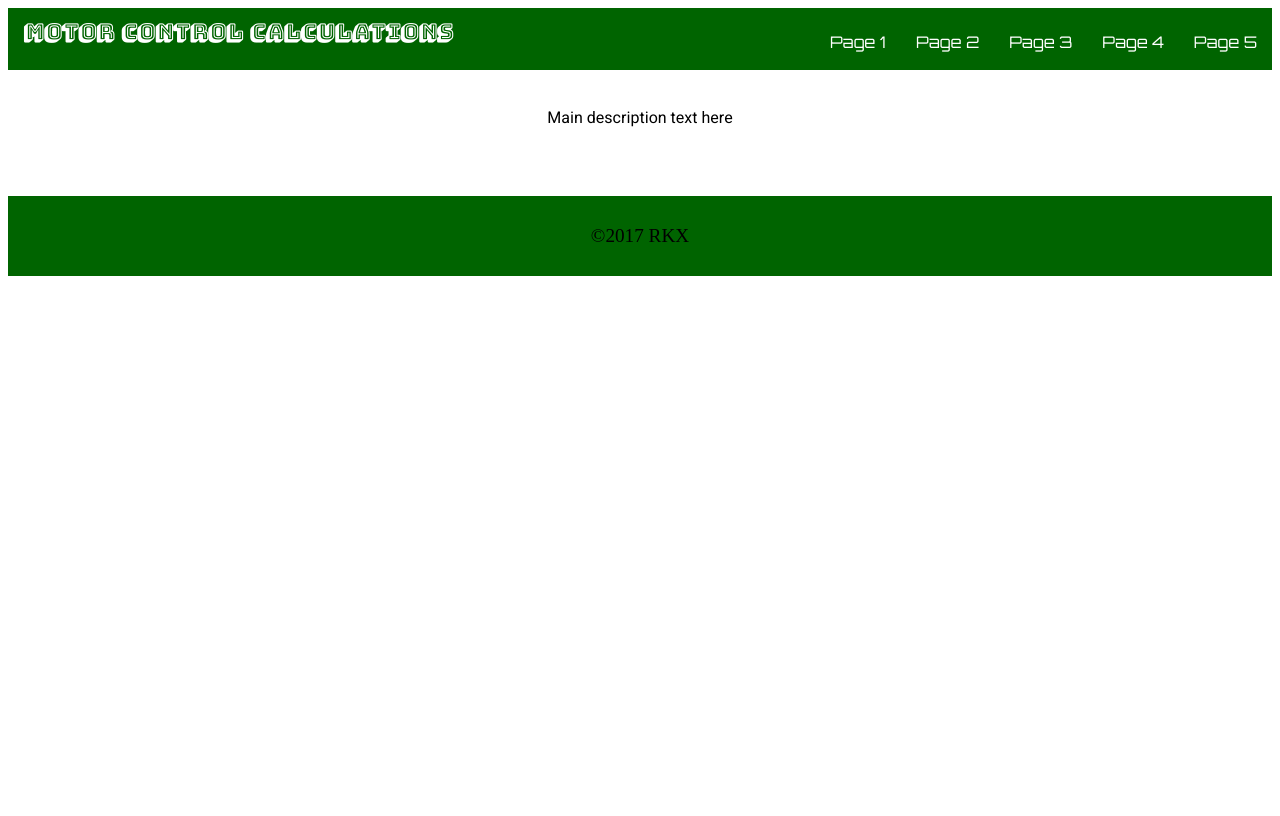
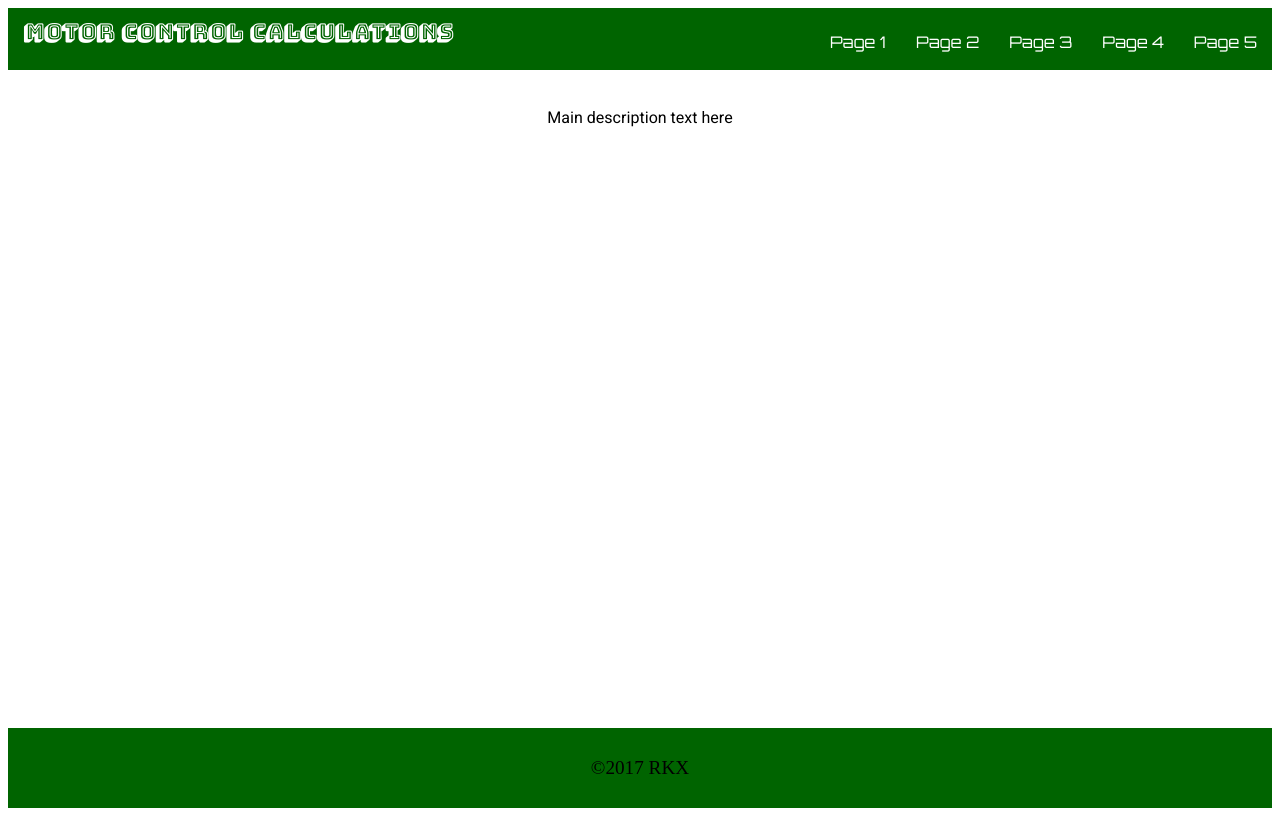
Before and after one commit to pmakahmann/FEWD-tues-jan2017Project, a plain HTML site: page index.html in a window 1280 px wide. Drawn offline with Linux system fonts and the light colour scheme.

Commit message:
Sticky footer added

```diff
--- a/css/base.css
+++ b/css/base.css
@@ -72,7 +72,7 @@ p{
 .main-footer {
 	background: darkgreen;
 	padding: 1.5em 1em;
-	margin-top: 30px;
+	margin-top: auto;
 	font-size: 1.2em;
 }
 
```
